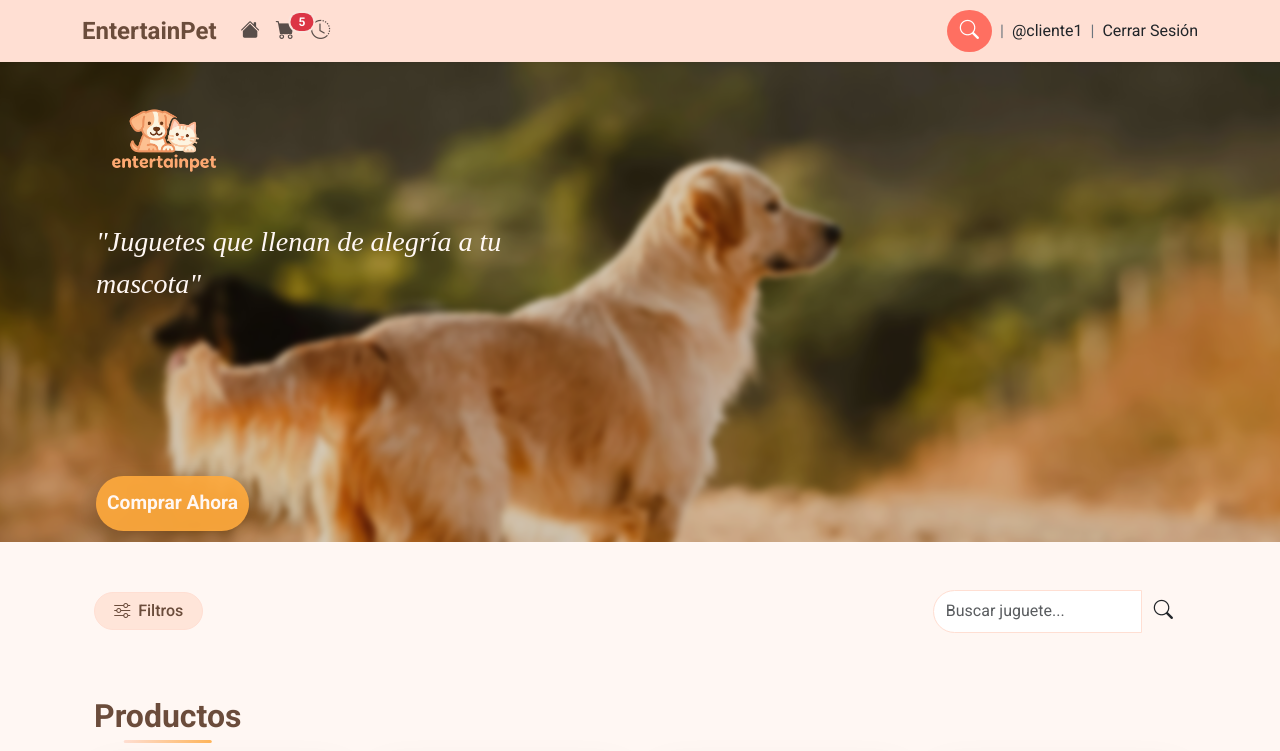
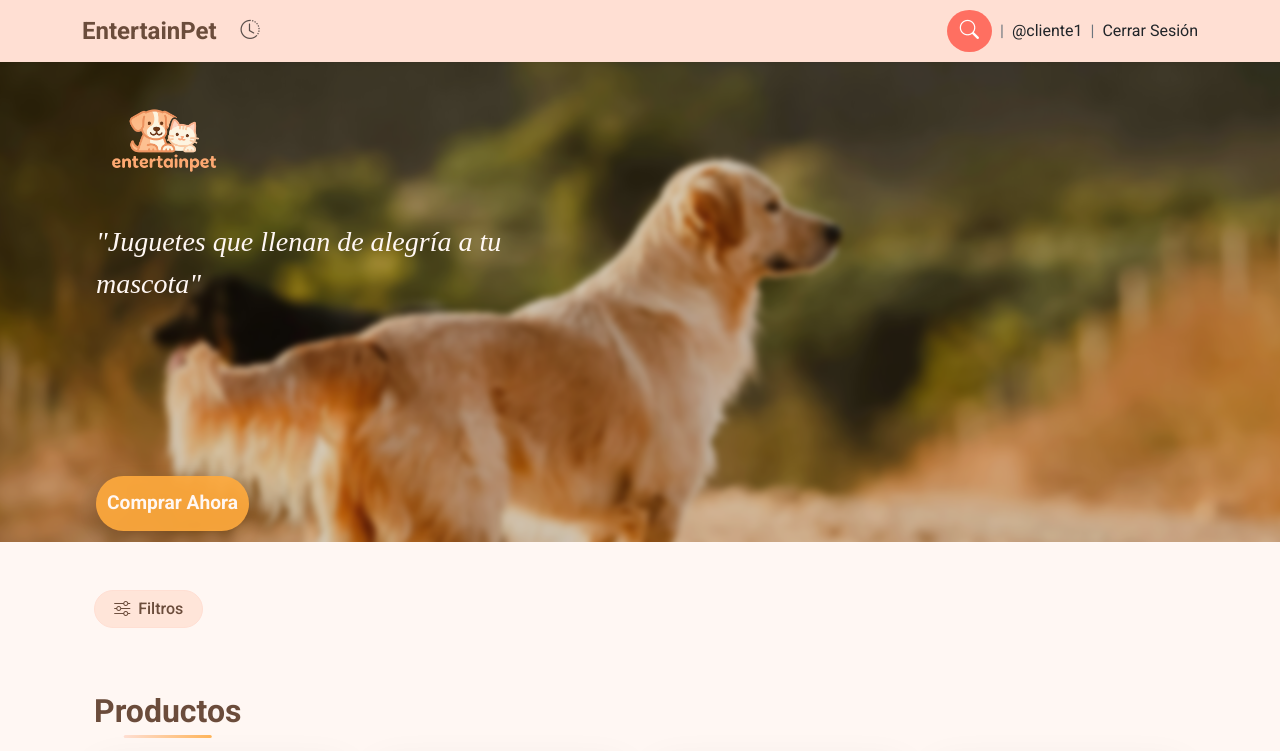
Before and after one commit to EntertainPet/webshop, a Django app: page / in a window 1280 px wide. Shown: the top 751 px of the page. Run offline with Django 5.2, Linux system fonts and the light colour scheme; a user stored in the database is signed in; data comes from the database, SQL or seed files in the repository.

Commit message:
refacor: navbar

```diff
--- a/home/templates/base.html
+++ b/home/templates/base.html
@@ -32,22 +32,6 @@
             </button>
             <div class="collapse navbar-collapse" id="navbarNav">
                 <ul class="navbar-nav me-auto mb-2 mb-lg-0">
-                    <li class="nav-item">
-                        <a class="nav-link" href="{% url 'home:catalogo' %}">
-                            <i class="bi bi-house-fill"></i>
-                        </a>
-                    </li>
-                    <li class="nav-item">
-                        <a class="nav-link cart-wrapper" href="{% url 'home:carrito' %}">
-                            <i class="bi bi-cart-fill"></i>
-                            {% if cart_count > 0 %}
-                                <span class="badge cart-badge bg-danger">
-                                    {{ cart_count }}
-                                    <span class="visually-hidden">productos en el carrito</span>
-                                </span>
-                            {% endif %}
-                        </a>
-                    </li>
                     {% if user.is_authenticated %}
                     <li class="nav-item">
                         <a class="nav-link" href="{% url 'home:historial' %}">
@@ -86,8 +70,20 @@
                     </form>
                 {% else %}
                     <ul class="navbar-nav mb-2 mb-lg-0">
+
                         <li class="nav-item"><a class="nav-link" href="{% url 'home:login' %}">Login</a></li>
                         <li class="nav-item"><a class="nav-link" href="{% url 'home:register' %}">Register</a></li>
+                        <li class="nav-item">
+                            <a class="nav-link cart-wrapper" href="{% url 'home:carrito' %}">
+                                <i class="bi bi-cart-fill"></i>
+                                {% if cart_count > 0 %}
+                                    <span class="badge cart-badge bg-danger">
+                                        {{ cart_count }}
+                                        <span class="visually-hidden">productos en el carrito</span>
+                                    </span>
+                                {% endif %}
+                            </a>
+                        </li>
                     </ul>
                 {% endif %}
 
--- a/home/templates/home/lista_productos.html
+++ b/home/templates/home/lista_productos.html
@@ -55,23 +55,6 @@
                     <input type="hidden" name="{{ key }}" value="{{ value }}">
                 {% endif %}
             {% endfor %}
-
-            <div class="input-group position-relative">
-                <input type="text"
-                    class="form-control filter-search-input"
-                    name="q"
-                    placeholder="Buscar juguete..."
-                    value="{{ search }}"
-                    autocomplete="off"
-                    id="catalog-search">
-
-                <button class="btn btn-search" type="submit">
-                    <i class="bi bi-search"></i>
-                </button>
-
-                <!-- RESULTADOS DEL AUTOCOMPLETADO -->
-                <div class="autocomplete-results" id="catalog-autocomplete"></div>
-            </div>
         </form>
 
     </div>
```
Also changed, not shown: Readme.md.
